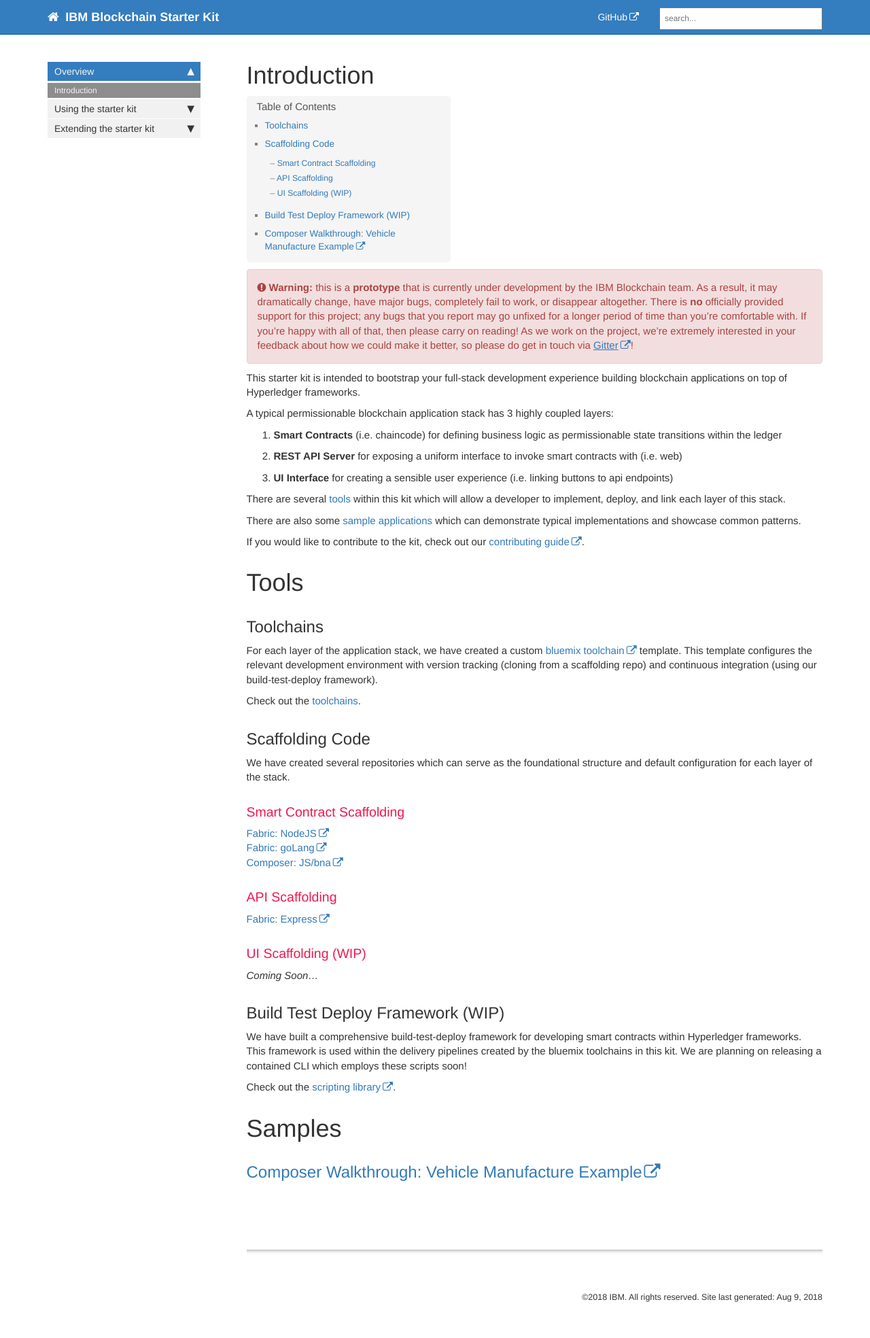
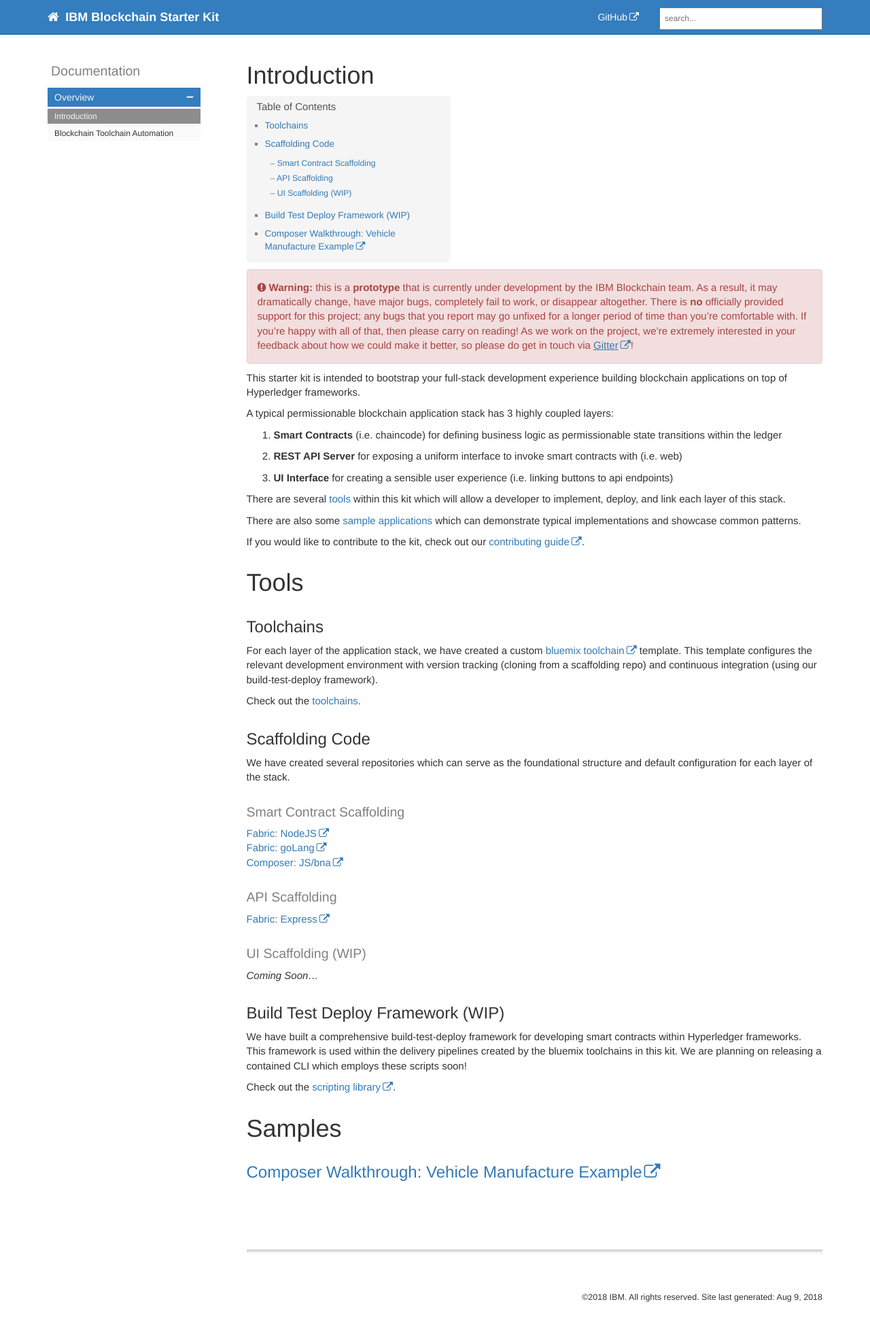
Before and after one commit to IBM-Blockchain-Starter-Kit/IBM-Blockchain-Starter-Kit.github.io, a Jekyll site: the page built from pages/index.md, in a window 1280 px wide. Shown: the whole page at 68% size. Built offline with Jekyll 4.4.1, drawn with Linux system fonts in a browser that asks for light colours; nearby versions of some CDN libraries; comment, search, counter and statistics services are not loaded.

Commit message:
Update theme
Minor updates to jekyll theme

Signed-off-by: James Taylor <jamest@uk.ibm.com>

```diff
--- a/_data/sidebars/home_sidebar.yml
+++ b/_data/sidebars/home_sidebar.yml
@@ -2,6 +2,7 @@
 
 entries:
 - title: sidebar
+  product: Documentation
   folders:
 
   - title: Overview
@@ -13,14 +14,6 @@ entries:
       output: web, pdf
       type: homepage
 
-  - title: Using the starter kit
-    output: web, pdf
-    folderitems:
-
     - title: Blockchain Toolchain Automation
       url: /toolchains.html
       output: web, pdf
-
-  - title: Extending the starter kit
-    output: web, pdf
-    folderitems:
--- a/css/customstyles.css
+++ b/css/customstyles.css
@@ -351,10 +351,10 @@ a.accordion-toggle, a.accordion-collapsed {
 
 
 .nav li > a > span:after {
-    content: '\25be';
+    content: '\002b';
 }
 .nav li.active > a > span:after {
-    content: '\25b4';
+    content: '\2212';
 }
 
 .nav a:hover, .nav li.active > a {
@@ -590,7 +590,7 @@ a.fa.fa-envelope-o.mailto {
     font-weight: 600;
 }
 
-h3 {color: #ED1951; font-weight:normal; font-size:130%;}
+h3 {color: #808080; font-weight:normal; font-size:130%;}
 h4 {color: #808080; font-weight:normal; font-size:120%; font-style:italic;}
 
 .alert, .callout {
--- a/css/theme-blue.css
+++ b/css/theme-blue.css
@@ -5,7 +5,7 @@
 }
 
 
-h3 {color: #ED1951; }
+h3 {color: #808080; }
 h4 {color: #808080; }
 
 .nav-tabs > li.active > a, .nav-tabs > li.active > a:hover, .nav-tabs > li.active > a:focus {
@@ -106,7 +106,7 @@ li.sidebarTitle {
   margin-top:20px;
     font-weight:normal;
     font-size:130%;
-    color: #ED1951;
+    color: #808080;
     margin-bottom:10px;
     margin-left: 5px;
 
```
Also changed, not shown: pages/404.md (+1 -0 lines).
